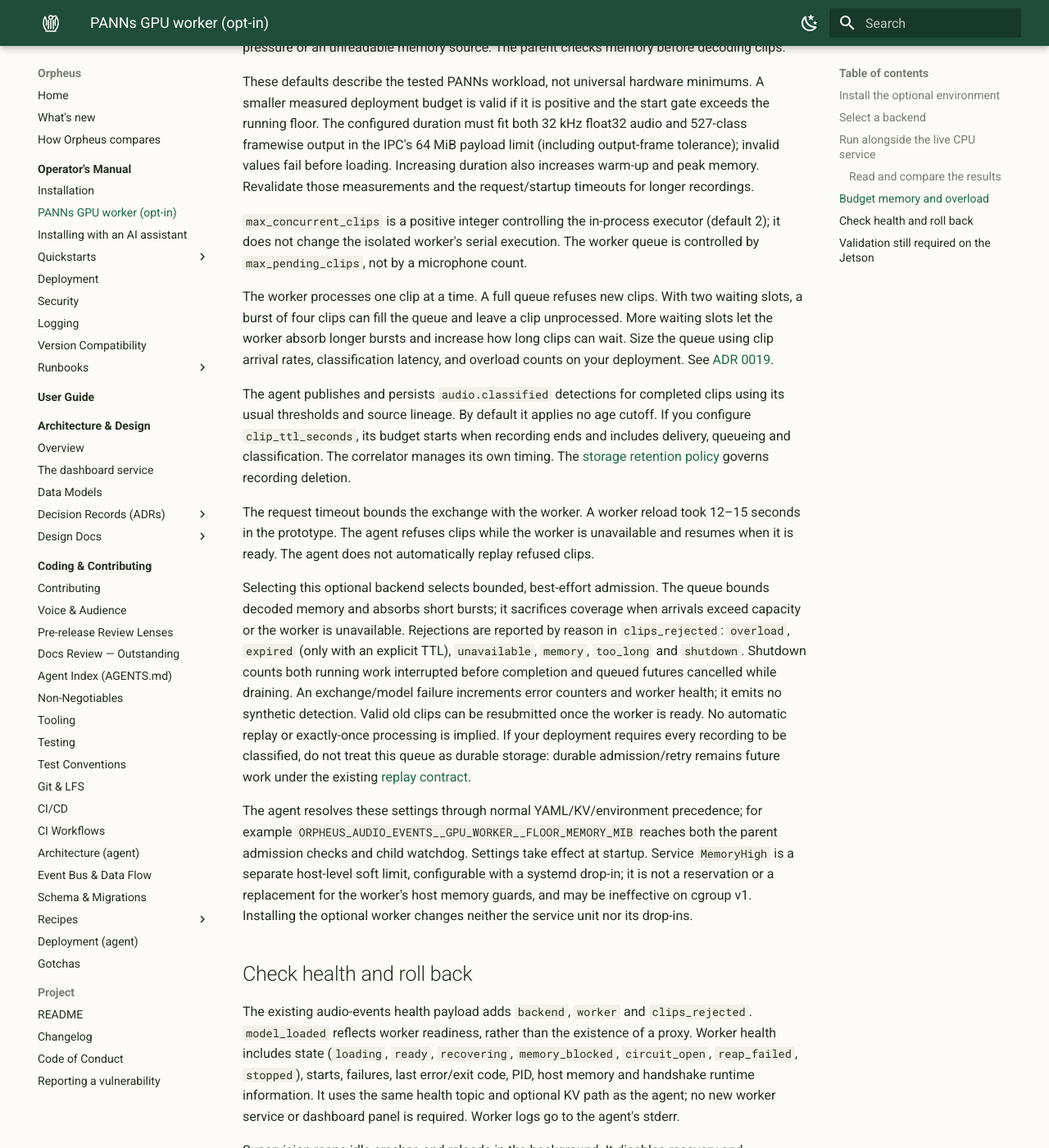
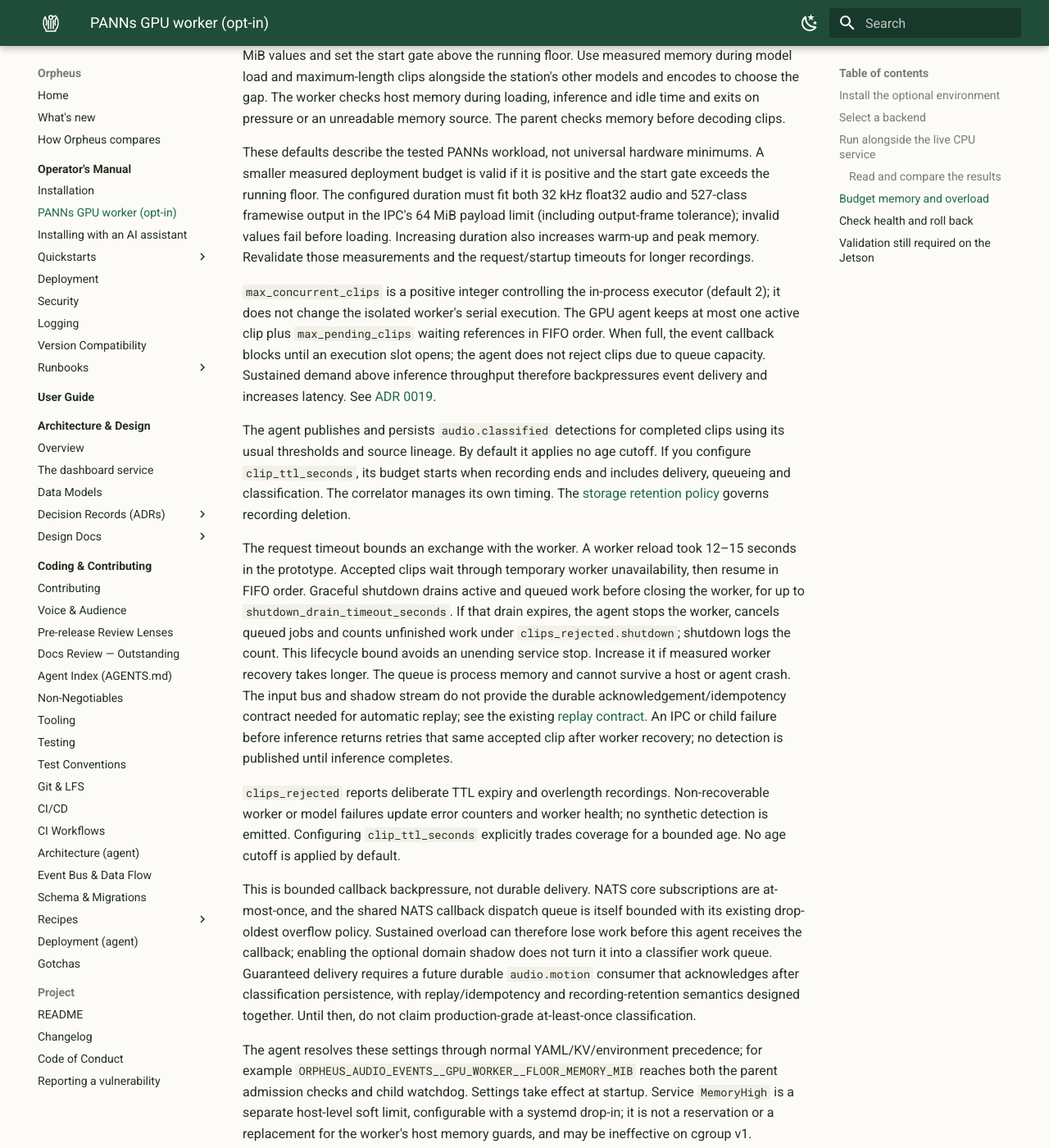
Before and after one commit to scottchronicity/orpheus, an MkDocs documentation site: the page built from docs/operator-manual/panns-gpu.md, in a window 1280 px wide and 1400 px high, scrolled down 5210 px. Shown: the whole window at 82% size. Built offline with MkDocs 1.6.1 and Material for MkDocs 9.7.7, drawn with Linux system fonts in a browser that asks for light colours; some of the changed text lies outside the part shown.

Commit message:
fix(audio-events): preserve queued GPU classifications
Folds in:
- fix(audio-events): bound GPU queue and shutdown drain

```diff
--- a/docs/operator-manual/panns-gpu.md
+++ b/docs/operator-manual/panns-gpu.md
@@ -200,12 +200,13 @@ do not add RSS, allocator reservations and MemAvailable drops together.
 | Setting | Default | Meaning |
 |---|---:|---|
 | `start_memory_mib` | 8704 | Minimum MemAvailable before starting/loading a worker. |
-| `floor_memory_mib` | 3800 | Worker watchdog stop and agent admission floor. |
-| `max_pending_clips` | 2 | Waiting clip references, in addition to one active clip. |
+| `floor_memory_mib` | 3800 | Worker watchdog stop threshold. Queued work waits while the worker recovers from memory pressure. |
+| `max_pending_clips` | 2 | Maximum waiting clip references in addition to one active clip. A full queue blocks the input callback until a slot opens. |
 | `clip_ttl_seconds` | unset | Optional maximum age after recording ends for PANNs to classify a clip. Set a positive number of seconds to enable it. |
 | `max_clip_seconds` | 40 | Maximum decoded clip duration; header checked before decoding. |
 | `startup_timeout_seconds` | 60 | Model load and warm-up deadline. |
 | `request_timeout_seconds` | 5 | Hard timeout for a worker request. |
+| `shutdown_drain_timeout_seconds` | 60 | Maximum graceful drain wait before forced worker stop and explicit accounting for unfinished clips. |
 | `restart_backoff_seconds` | 2 | Initial restart delay, increasing to 30 seconds. |
 | `max_starts` | 3 | Maximum starts within `restart_window_seconds` (default 300). |
 
@@ -225,14 +226,12 @@ Increasing duration also increases warm-up and peak memory. Revalidate those
 measurements and the request/startup timeouts for longer recordings.
 
 `max_concurrent_clips` is a positive integer controlling the in-process executor
-(default 2); it does not change the isolated worker's serial execution. The
-worker queue is controlled by `max_pending_clips`, not by a microphone count.
-
-The worker processes one clip at a time. A full queue refuses new clips.
-With two waiting slots, a burst of four clips can fill the queue and leave a
-clip unprocessed. More waiting slots let the worker absorb longer bursts and
-increase how long clips can wait. Size the queue using clip arrival rates,
-classification latency, and overload counts on your deployment. See
+(default 2); it does not change the isolated worker's serial execution. The GPU
+agent keeps at most one active clip plus `max_pending_clips` waiting references
+in FIFO order. When full, the event callback blocks until an execution slot
+opens; the agent does not reject clips due to queue capacity. Sustained demand
+above inference throughput therefore backpressures event delivery and increases
+latency. See
 [ADR 0019](../adr/0019-agent-owned-inference-workers.md).
 
 The agent publishes and persists `audio.classified` detections for completed
@@ -242,23 +241,35 @@ recording ends and includes delivery, queueing and classification. The
 correlator manages its own timing. The
 [storage retention policy](index.md#7-data-retention) governs recording deletion.
 
-The request timeout bounds the exchange with the worker. A worker reload took
-12–15 seconds in the prototype. The agent refuses clips while the worker is
-unavailable and resumes when it is ready. The agent does not automatically
-replay refused clips.
+The request timeout bounds an exchange with the worker. A worker reload took
+12–15 seconds in the prototype. Accepted clips wait through temporary worker
+unavailability, then resume in FIFO order. Graceful shutdown drains active and
+queued work before closing the worker, for up to
+`shutdown_drain_timeout_seconds`. If that drain expires, the agent stops the
+worker, cancels queued jobs and counts unfinished work under
+`clips_rejected.shutdown`; shutdown logs the count. This lifecycle bound avoids
+an unending service stop. Increase it if measured worker recovery takes longer.
+The queue is process memory and cannot survive a host or agent crash.
+The input bus and shadow stream do not provide the durable
+acknowledgement/idempotency contract needed for automatic replay; see the
+existing [replay contract](../designs/event-sourcing-determinism-contract.md).
+An IPC or child failure before inference returns retries that same accepted
+clip after worker recovery; no detection is published until inference completes.
 
-Selecting this optional backend selects bounded, best-effort admission. The
-queue bounds decoded memory and absorbs short bursts; it sacrifices coverage
-when arrivals exceed capacity or the worker is unavailable. Rejections are
-reported by reason in `clips_rejected`: `overload`, `expired` (only with an
-explicit TTL), `unavailable`, `memory`, `too_long` and `shutdown`. Shutdown counts
-both running work interrupted before completion and queued futures cancelled
-while draining. An exchange/model failure increments error counters and worker
-health; it emits no synthetic detection. Valid old clips can be resubmitted once
-the worker is ready. No automatic replay or exactly-once processing is implied.
-If your deployment requires every recording to be classified, do not treat this
-queue as durable storage: durable admission/retry remains future work under the
-existing [replay contract](../designs/event-sourcing-determinism-contract.md).
+`clips_rejected` reports deliberate TTL expiry and overlength recordings.
+Non-recoverable worker or model failures update error counters and worker
+health; no synthetic detection is emitted. Configuring `clip_ttl_seconds`
+explicitly trades coverage for a bounded age. No age cutoff is applied by default.
+
+This is bounded callback backpressure, not durable delivery. NATS core
+subscriptions are at-most-once, and the shared NATS callback dispatch queue is
+itself bounded with its existing drop-oldest overflow policy. Sustained overload
+can therefore lose work before this agent receives the callback; enabling the
+optional domain shadow does not turn it into a classifier work queue. Guaranteed
+delivery requires a future durable `audio.motion` consumer that acknowledges
+after classification persistence, with replay/idempotency and recording-retention
+semantics designed together. Until then, do not claim production-grade
+at-least-once classification.
 
 The agent resolves these settings through normal YAML/KV/environment precedence;
 for example `ORPHEUS_AUDIO_EVENTS__GPU_WORKER__FLOOR_MEMORY_MIB` reaches both the
```
Also changed, not shown: docs/ARCHITECTURE.md (+8 -4 lines), docs/adr/0019-agent-owned-inference-workers.md (+22 -22 lines), docs/adr/0020-portable-capabilities-and-runtime-boundaries.md (+16 -8 lines), 4 other files.
